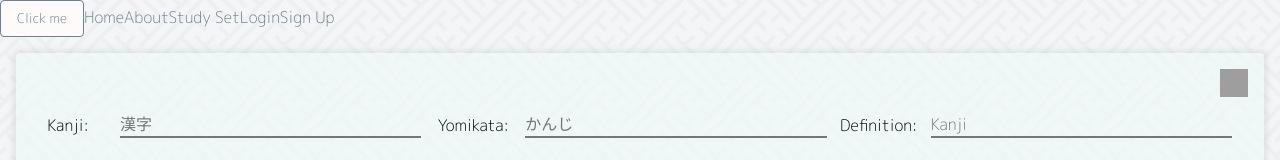
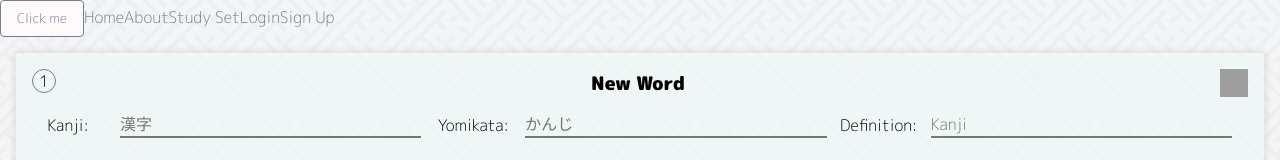
Before and after one commit to HatAndBread/i_can_kanji_client, a React (Create React App) app: page /study-set in a window 1280 px wide. Shown: the top 160 px of the page. Built offline with nearby package versions, Linux system fonts and the light colour scheme; grey boxes are pictures that could not be loaded.

Commit message:
new study set style

```diff
--- a/src/Pages/StudySet/NewWordForm.tsx
+++ b/src/Pages/StudySet/NewWordForm.tsx
@@ -1,6 +1,5 @@
 
 import Image from '../../Components/Image'
-import { useEffect } from 'react';
 import hasKey from '../../helpers/hasKey';
 import garbageIcon from '../../Assets/garbage.png';
 
@@ -29,18 +28,16 @@ const NewWordForm = ({ index, newWords, setNewWords, garbageClick }: Props): JSX
   const wordData = newWords[index];
   const handleChange = (e: React.FormEvent<HTMLFormElement>):void => {
      const target = e.target as HTMLInputElement
-     console.log(target.value, target.name)
      if (hasKey(wordData, target.name)) {
      wordData[target.name] = target.value;
      setNewWords(newWords.map((newWord)=>newWord))
      }
   };
-  useEffect(() => {
-    console.log(newWords);
-  }, [newWords]);
     return (
       <form className="NewWordForm" onSubmit={(e) => e.preventDefault()} onChange={handleChange} autoComplete="off">
         <div className="garbage-container">
+          <p className="card-index">{index + 1}</p>
+          <h3>{newWords[index].kanji.length ? newWords[index].kanji : 'New Word'}</h3>
           <Image
             src={garbageIcon}
             alt={'Delete'}
--- a/src/Pages/StudySet/StudySet.css
+++ b/src/Pages/StudySet/StudySet.css
@@ -42,10 +42,24 @@
 .NewWordForm .garbage-container {
   width: 100%;
   display: flex;
-  justify-content: flex-end;
+  justify-content: space-between;
 }
 .NewWordForm input:focus {
   border-color: lightblue;
+}
+
+.card-index {
+  display: flex;
+  font-size: 16px;
+  justify-content: center;
+  align-items: center;
+  border-style: solid;
+  border-width: 1px;
+  border-color: slategray;
+  border-radius: 50%;
+  text-align: center;
+  width: 24px;
+  height: 24px;
 }
 
 @media only screen and (max-width: 800px) {
```
